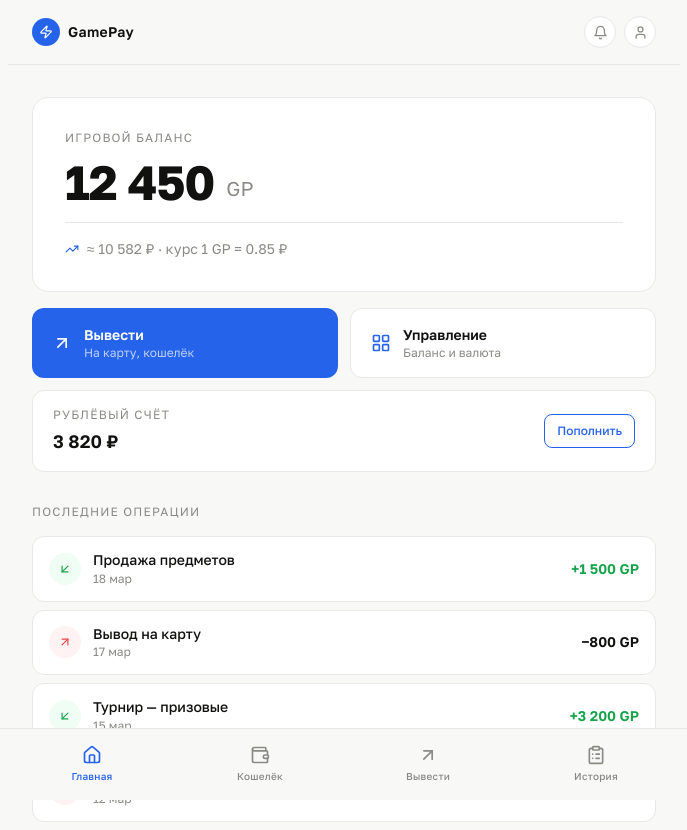
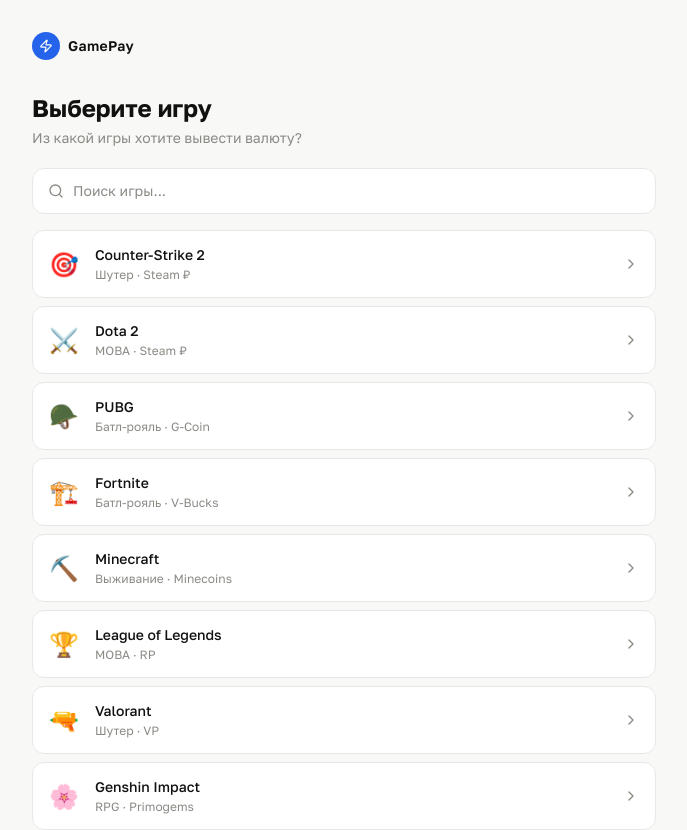
Before and after one commit to pr-poehali-dev/game-currency-exchange-app, a React (Vite) app: page / in a window 1280 px wide. Shown: the top 830 px of the page, without its empty margins (296-983 px from the left). Built offline with nearby package versions, Linux system fonts and the light colour scheme.

Commit message:
Принято изменение

```diff
--- a/src/pages/Index.tsx
+++ b/src/pages/Index.tsx
@@ -1,4 +1,4 @@
-import { useState } from "react";
+import { useState, useMemo } from "react";
 import Icon from "@/components/ui/icon";
 
 type Tab = "home" | "wallet" | "withdraw" | "history";
@@ -30,6 +30,42 @@ const TRANSACTIONS: Transaction[] = [
   { id: 3, type: "in", amount: 3200, desc: "Турнир — призовые", date: "15 мар" },
   { id: 4, type: "out", amount: 1200, desc: "Вывод в ЮMoney", date: "12 мар" },
   { id: 5, type: "in", amount: 600, desc: "Продажа скина", date: "10 мар" },
+];
+
+interface Game {
+  id: string;
+  name: string;
+  genre: string;
+  currency: string;
+  icon: string;
+}
+
+const GAMES: Game[] = [
+  { id: "cs2", name: "Counter-Strike 2", genre: "Шутер", currency: "Steam ₽", icon: "🎯" },
+  { id: "dota2", name: "Dota 2", genre: "MOBA", currency: "Steam ₽", icon: "⚔️" },
+  { id: "pubg", name: "PUBG", genre: "Батл-рояль", currency: "G-Coin", icon: "🪖" },
+  { id: "fortnite", name: "Fortnite", genre: "Батл-рояль", currency: "V-Bucks", icon: "🏗️" },
+  { id: "minecraft", name: "Minecraft", genre: "Выживание", currency: "Minecoins", icon: "⛏️" },
+  { id: "lol", name: "League of Legends", genre: "MOBA", currency: "RP", icon: "🏆" },
+  { id: "valorant", name: "Valorant", genre: "Шутер", currency: "VP", icon: "🔫" },
+  { id: "genshin", name: "Genshin Impact", genre: "RPG", currency: "Primogems", icon: "🌸" },
+  { id: "wow", name: "World of Warcraft", genre: "MMO", currency: "Gold", icon: "🐉" },
+  { id: "roblox", name: "Roblox", genre: "Платформер", currency: "Robux", icon: "🟥" },
+  { id: "apex", name: "Apex Legends", genre: "Батл-рояль", currency: "Apex Coins", icon: "💥" },
+  { id: "gta5", name: "GTA Online", genre: "Экшен", currency: "GTA$", icon: "🚗" },
+  { id: "rust", name: "Rust", genre: "Выживание", currency: "Steam ₽", icon: "🔧" },
+  { id: "lineage2", name: "Lineage 2", genre: "MMO", currency: "Adena", icon: "🗡️" },
+  { id: "warframe", name: "Warframe", genre: "Шутер", currency: "Platinum", icon: "🤖" },
+  { id: "hearthstone", name: "Hearthstone", genre: "Карточная", currency: "Gold", icon: "🃏" },
+  { id: "diablo4", name: "Diablo IV", genre: "RPG", currency: "Platinum", icon: "😈" },
+  { id: "overwatch2", name: "Overwatch 2", genre: "Шутер", currency: "Coins", icon: "🦸" },
+  { id: "ffxiv", name: "Final Fantasy XIV", genre: "MMO", currency: "MGP", icon: "✨" },
+  { id: "albion", name: "Albion Online", genre: "MMO", currency: "Silver", icon: "🛡️" },
+  { id: "poe", name: "Path of Exile", genre: "RPG", currency: "Chaos Orbs", icon: "🌀" },
+  { id: "tf2", name: "Team Fortress 2", genre: "Шутер", currency: "Keys", icon: "🔑" },
+  { id: "warzone", name: "Warzone", genre: "Батл-рояль", currency: "COD Points", icon: "💣" },
+  { id: "lost-ark", name: "Lost Ark", genre: "MMO", currency: "Gold", icon: "⚡" },
+  { id: "other", name: "Другая игра", genre: "Своя", currency: "GP", icon: "🎮" },
 ];
 
 const INITIAL_HISTORY: WithdrawRequest[] = [
@@ -203,6 +239,25 @@ export default function Index() {
   const [submitted, setSubmitted] = useState(false);
   const [history, setHistory] = useState<WithdrawRequest[]>(INITIAL_HISTORY);
   const [filterStatus, setFilterStatus] = useState<WithdrawStatus | "all">("all");
+  const [selectedGame, setSelectedGame] = useState<Game | null>(null);
+  const [gameSearch, setGameSearch] = useState("");
+  const [customGameName, setCustomGameName] = useState("");
+  const [showGameSelect, setShowGameSelect] = useState(true);
+
+  const filteredGames = useMemo(() =>
+    GAMES.filter(g =>
+      g.name.toLowerCase().includes(gameSearch.toLowerCase()) ||
+      g.genre.toLowerCase().includes(gameSearch.toLowerCase())
+    ), [gameSearch]);
+
+  const handleSelectGame = (game: Game) => {
+    if (game.id === "other" && customGameName.trim()) {
+      setSelectedGame({ ...game, name: customGameName.trim() });
+    } else if (game.id !== "other") {
+      setSelectedGame(game);
+    }
+    setShowGameSelect(false);
+  };
 
   const setField = (key: keyof RequisiteFields) => (val: string) => {
     setReq((prev) => ({ ...prev, [key]: val }));
@@ -241,6 +296,75 @@ export default function Index() {
   const rate = 0.85;
   const convertedAmount = amount ? Math.floor(parseFloat(amount) * rate) : 0;
 
+  /* ── Экран выбора игры ── */
+  if (showGameSelect) {
+    return (
+      <div className="min-h-screen bg-[var(--c-bg)] font-golos text-[var(--c-text)] flex flex-col">
+        <div className="max-w-2xl mx-auto w-full px-6 py-8 flex-1 flex flex-col">
+          {/* Logo */}
+          <div className="flex items-center gap-2 mb-8">
+            <div className="w-7 h-7 rounded-full bg-[var(--c-accent)] flex items-center justify-center">
+              <Icon name="Zap" size={14} className="text-white" />
+            </div>
+            <span className="font-semibold text-sm tracking-wide">GamePay</span>
+          </div>
+
+          <h1 className="text-2xl font-bold mb-1">Выберите игру</h1>
+          <p className="text-sm text-[var(--c-muted)] mb-5">Из какой игры хотите вывести валюту?</p>
+
+          {/* Search */}
+          <div className="relative mb-4">
+            <Icon name="Search" size={16} className="absolute left-4 top-1/2 -translate-y-1/2 text-[var(--c-muted)]" />
+            <input
+              type="text"
+              value={gameSearch}
+              onChange={(e) => setGameSearch(e.target.value)}
+              placeholder="Поиск игры..."
+              className="w-full bg-[var(--c-surface)] border border-[var(--c-border)] rounded-xl pl-10 pr-4 py-3 text-sm outline-none focus:border-[var(--c-accent)] transition-colors text-[var(--c-text)] placeholder:text-[var(--c-muted)]"
+            />
+          </div>
+
+          {/* Games grid */}
+          <div className="flex-1 overflow-y-auto space-y-2 pb-4">
+            {filteredGames.map((game) => (
+              <div key={game.id}>
+                {game.id === "other" && (
+                  <div className="mb-2 mt-2">
+                    <input
+                      type="text"
+                      value={customGameName}
+                      onChange={(e) => setCustomGameName(e.target.value)}
+                      placeholder="Введите название игры..."
+                      className="w-full bg-[var(--c-surface)] border border-[var(--c-border)] rounded-xl px-4 py-3 text-sm outline-none focus:border-[var(--c-accent)] transition-colors text-[var(--c-text)] placeholder:text-[var(--c-muted)]"
+                    />
+                  </div>
+                )}
+                <button
+                  onClick={() => handleSelectGame(game)}
+                  disabled={game.id === "other" && !customGameName.trim()}
+                  className="w-full flex items-center gap-4 rounded-xl bg-[var(--c-surface)] border border-[var(--c-border)] px-4 py-3.5 text-left hover:border-[var(--c-accent)] transition-colors disabled:opacity-40 disabled:cursor-not-allowed"
+                >
+                  <span className="text-2xl leading-none">{game.icon}</span>
+                  <div className="flex-1 min-w-0">
+                    <p className="font-medium text-sm truncate">{game.id === "other" && customGameName.trim() ? customGameName.trim() : game.name}</p>
+                    <p className="text-xs text-[var(--c-muted)] mt-0.5">{game.genre} · {game.currency}</p>
+                  </div>
+                  <Icon name="ChevronRight" size={16} className="text-[var(--c-muted)] flex-shrink-0" />
+                </button>
+              </div>
+            ))}
+
+            {filteredGames.length === 0 && (
+              <div className="text-center py-10 text-sm text-[var(--c-muted)]">
+                Игра не найдена — выберите «Другая игра» внизу
+              </div>
+            )}
+          </div>
+        </div>
+      </div>
+    );
+  }
+
   return (
     <div className="min-h-screen bg-[var(--c-bg)] font-golos text-[var(--c-text)]">
       {/* Header */}
@@ -252,6 +376,15 @@ export default function Index() {
           <span className="font-semibold text-sm tracking-wide">GamePay</span>
         </div>
         <div className="flex items-center gap-2">
+          <button
+            onClick={() => setShowGameSelect(true)}
+            className="flex items-center gap-2 bg-[var(--c-surface)] border border-[var(--c-border)] rounded-lg px-3 py-1.5 hover:border-[var(--c-accent)] transition-colors"
+            title="Сменить игру"
+          >
+            <span className="text-base leading-none">{selectedGame?.icon}</span>
+            <span className="text-xs font-medium max-w-[90px] truncate">{selectedGame?.name}</span>
+            <Icon name="ChevronDown" size={13} className="text-[var(--c-muted)]" />
+          </button>
           <div className="w-8 h-8 rounded-full bg-[var(--c-surface)] border border-[var(--c-border)] flex items-center justify-center">
             <Icon name="Bell" size={15} className="text-[var(--c-muted)]" />
           </div>
@@ -269,17 +402,20 @@ export default function Index() {
           <div className="animate-fade-in">
             {/* Balance Card */}
             <div className="mt-8 rounded-2xl bg-[var(--c-card)] border border-[var(--c-border)] p-8">
-              <p className="text-xs uppercase tracking-widest text-[var(--c-muted)] mb-3">Игровой баланс</p>
+              <div className="flex items-center gap-2 mb-3">
+                <span className="text-lg leading-none">{selectedGame?.icon}</span>
+                <p className="text-xs uppercase tracking-widest text-[var(--c-muted)]">{selectedGame?.name} · Баланс</p>
+              </div>
               <div className="flex items-end gap-3">
                 <span className="text-5xl font-bold leading-none tracking-tight">
                   {gameBalance.toLocaleString("ru")}
                 </span>
-                <span className="text-xl text-[var(--c-muted)] mb-1">GP</span>
+                <span className="text-xl text-[var(--c-muted)] mb-1">{selectedGame?.currency ?? "GP"}</span>
               </div>
               <div className="mt-4 pt-4 border-t border-[var(--c-border)] flex items-center gap-2">
                 <Icon name="TrendingUp" size={14} className="text-[var(--c-accent)]" />
                 <span className="text-sm text-[var(--c-muted)]">
-                  ≈ {Math.floor(gameBalance * rate).toLocaleString("ru")} ₽ · курс 1 GP = {rate} ₽
+                  ≈ {Math.floor(gameBalance * rate).toLocaleString("ru")} ₽ · курс 1 {selectedGame?.currency ?? "GP"} = {rate} ₽
                 </span>
               </div>
             </div>
```
